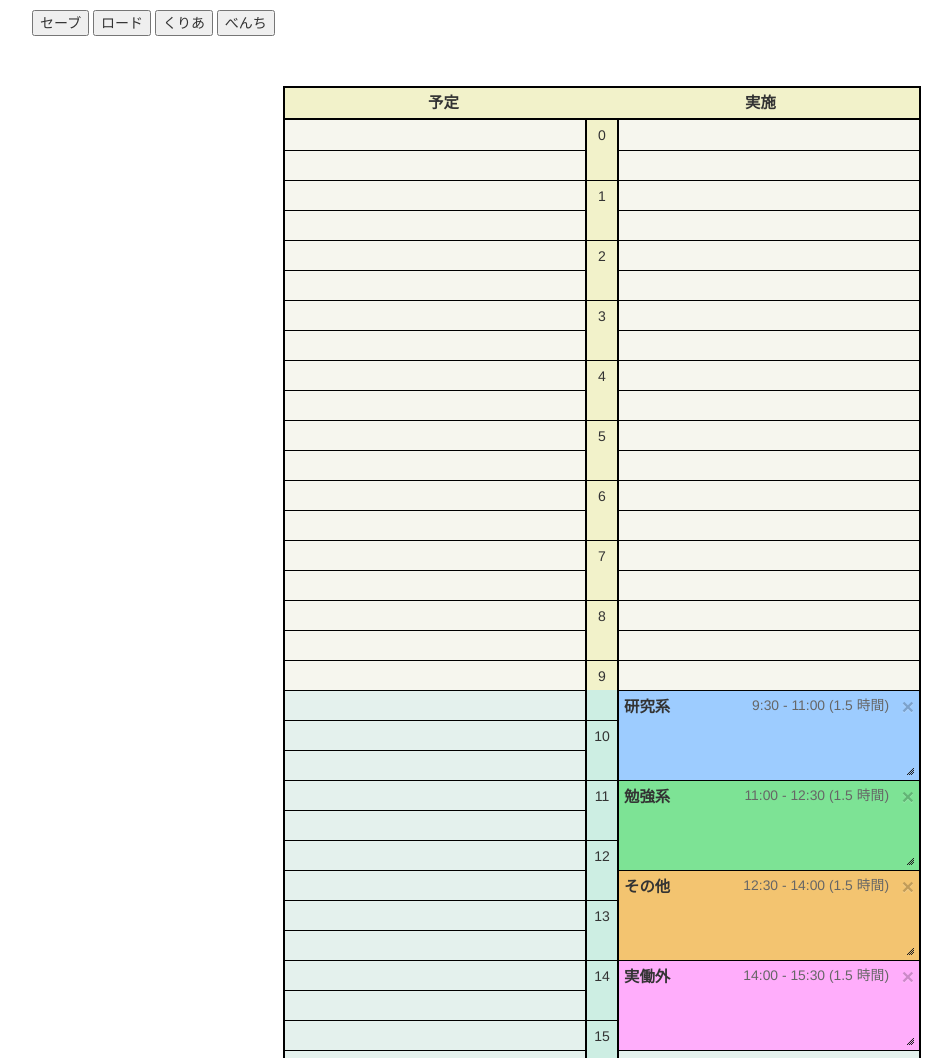
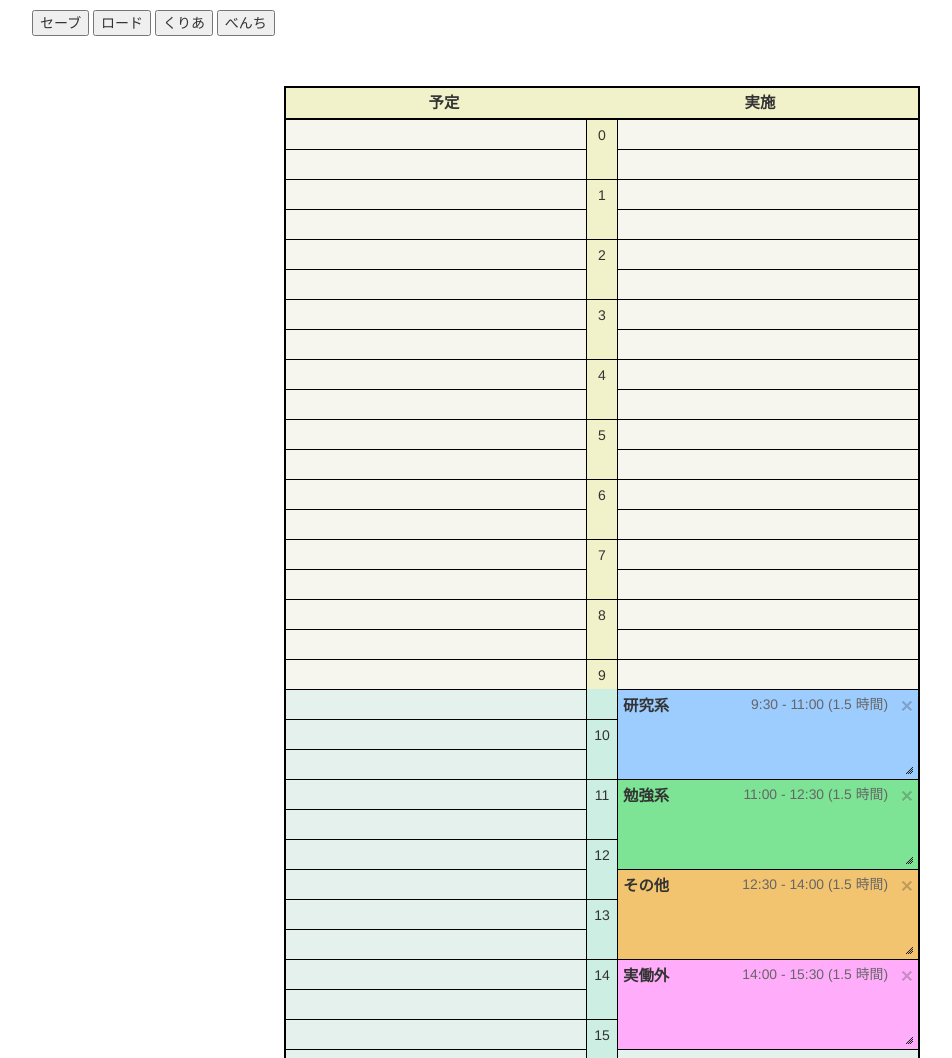
Before and after one commit to takuchanno2/jsScheduleEditor, a plain HTML site: page ScheduleEditor/index.html in a window 1280 px wide. Shown: the top 1058 px of the page, without its empty margins (38-990 px from the left). Drawn offline with Linux system fonts and the light colour scheme.

Commit message:
setTaskBorderが要らないようにCSSを修正

```diff
--- a/ScheduleEditor/app.less
+++ b/ScheduleEditor/app.less
@@ -71,7 +71,7 @@ body {
       #task-grid-fixed, #task-grid-time, #task-grid-editable {
         float: left;
         .default-border();
-        border-width: 0px @border-width-bold 0px 0px;
+        border-width: 0px (@border-width-bold - @border-width) 0px 0px;
       }
 
       #task-grid-fixed, #task-grid-editable {
@@ -125,11 +125,6 @@ body {
         }
       }
 
-      .time-cell:first-child,
-      .task-cell:first-child {
-        border-top-width: 0px;
-      }
-
       .time-cell.ui-selecting,
       .task-cell.ui-selecting {
         background-color: #FC4;
@@ -142,11 +137,10 @@ body {
     }
 
     #table-header {
-      .grid-cell {
         width: 100%;
         height: @task-cell-header-height;
         .default-border();
-        border-width: 0px 0px @border-width-bold 0px;
+        border-width: 0px 0px (@border-width-bold - @border-width) 0px;
 
         .task-cell {
           width: 50%;
@@ -158,7 +152,6 @@ body {
           line-height: @task-cell-header-height;
           border-width: 0px;
         }
-      }
     }
 
     #task-list {
```
Also changed, not shown: ScheduleEditor/app.css.
